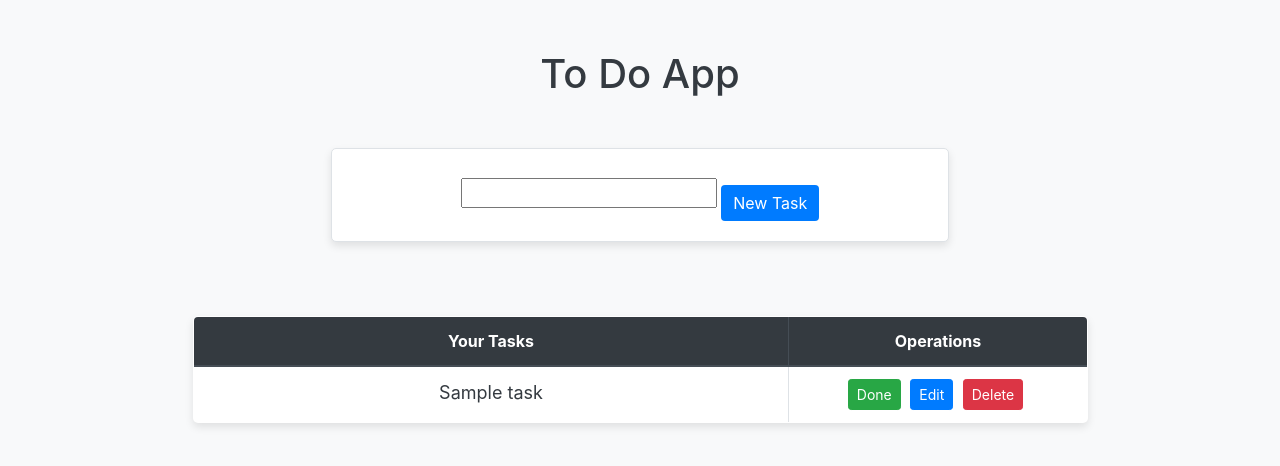
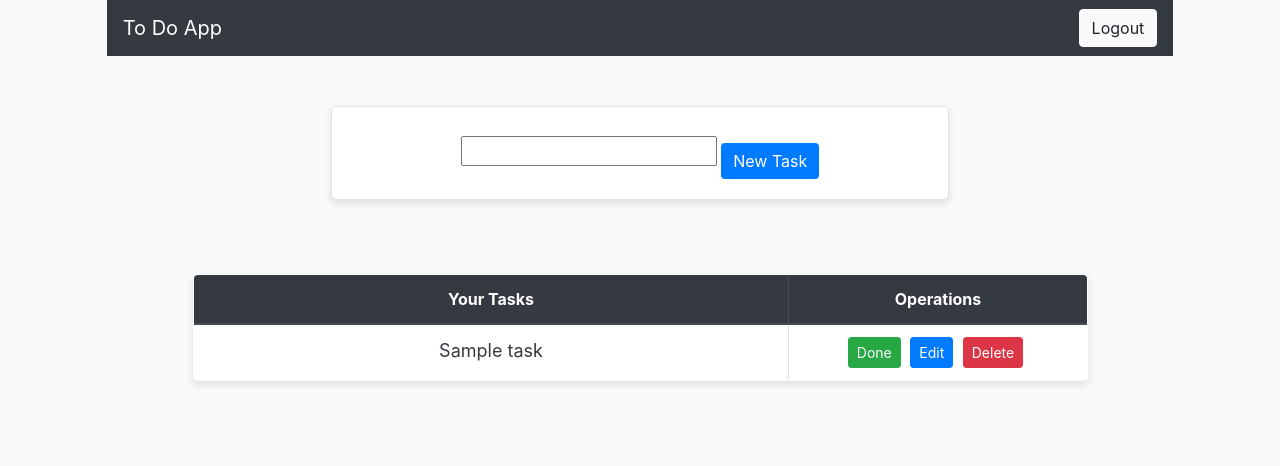
Before and after one commit to saheradel7/ToDo_app, a Django app: page / in a window 1280 px wide. Shown: the top 466 px of the page. Run offline with Django 4.2, Linux system fonts and the light colour scheme; a user stored in the database is signed in; tables that the repository leaves empty hold one stand-in row (values such as "Sample post"); some libraries are stand-ins or nearby versions.

Commit message:
Login and Logout

```diff
--- a/templates/list.html
+++ b/templates/list.html
@@ -69,17 +69,17 @@
             font-size: 14px;
         }
 
-
-
     </style>
     <title>To Do App</title>
 </head>
 <body>
+    <div>
+        <nav class="col-10 mx-auto navbar navbar-expand-lg navbar-dark bg-dark">
+            <a class="navbar-brand" href="#">To Do App</a>
 
-    <div class="container">
-        <div class="col-7 mx-auto">
-            <h1>To Do App</h1>
-        </div>
+            <a type="button" href="logout" class="btn btn-light ml-auto">Logout</a>
+
+        </nav>
     </div>
 
     <div class="container">
```
